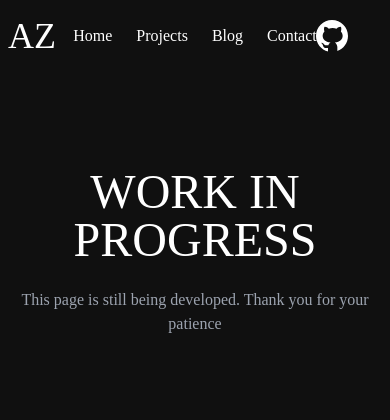
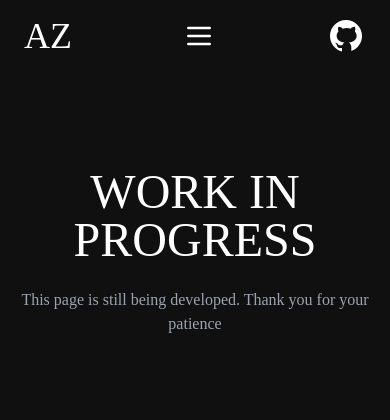
Before and after one commit to ahnaf-zamil/ahnafzamil.com, a Flask app: page /blog in a window 390 px wide. Shown: the top 420 px of the page. Run offline with Flask 3, Linux system fonts and the light colour scheme; some web fonts are replaced.

Commit message:
Made navbar responsive

```diff
--- a/app/templates/home.html
+++ b/app/templates/home.html
@@ -13,9 +13,9 @@
 <div id="home-hero" class="h-[calc(100vh-80px)] parallax text-center flex items-center justify-center relative">
   <div id="tsparticles" class="fixed z-[-1] opacity-20 top-0 h-full"></div>
   <div id="home-hero-text" class="margin-auto align-middle ">
-    <h1 class="text-6xl font-bold font-title">K.M AHNAF ZAMIL</h1>
-    <h2 class="text-theme-text text-xl mt-2">Backend & Systems Developer</h2>
-    <h3 class="text-theme-text text-xl mt-8">I build the things most people don’t see — until they break</h3>
+    <h1 class="text-5xl md:text-6xl font-bold font-title">K.M AHNAF ZAMIL</h1>
+    <h2 class="text-theme-text text-lg md:text-xl mt-2">Backend & Systems Developer</h2>
+    <h3 class="text-theme-text text-lg md:text-xl mt-8">I build the things most people don’t see — until they break</h3>
 
     <div id="hero-buttons" class="my-10">
       <a href="{{about['github_url']}}"         class="cursor-pointer relative inline-flex items-center justify-center p-0.5 mb-2 me-2 overflow-hidden text-sm
--- a/app/templates/macros/common.html
+++ b/app/templates/macros/common.html
@@ -1,38 +1,54 @@
 {% macro navbar(background="theme-bg") %}
 <nav class="py-4 px-2 h-[80px] bg-{{background}}">
-    <div class="container mx-auto flex items-center relative justify-between">
+    <div class="container px-4 mx-auto flex items-center relative justify-between">
         <div class="flex items-center space-x-4">
             <a href="/" class="z-2 font-title text-4xl select-none cursor-pointer">AZ</a>
         </div>
 
-        <div class="flex-1 flex justify-center absolute left-1/2 tran space-x-6 w-full -translate-x-1/2">
-            <a href="{{url_for('home')}}"
-                class="hover:text-indigo-200 hover:drop-shadow-[0_0_6px_#1e88e5] transition">Home</a>
-            <a href="{{url_for('projects')}}"
-                class="hover:text-indigo-200 hover:drop-shadow-[0_0_6px_#1e88e5] transition">Projects</a>
-            <a href="{{url_for('blog')}}"
-                class="hover:text-indigo-200 hover:drop-shadow-[0_0_6px_#1e88e5] transition">Blog</a>
-            <a href="{{url_for('contact')}}"
-                class="hover:text-indigo-200 hover:drop-shadow-[0_0_6px_#1e88e5] transition">Contact</a>
+        <div class="hidden sm:flex flex-1 justify-center absolute left-1/2 tran space-x-6 w-full -translate-x-1/2">
+            <a href="{{url_for('home')}}" class="hover:text-indigo-200 hover:drop-shadow-[0_0_6px_#1e88e5] transition">Home</a>
+            <a href="{{url_for('projects')}}" class="hover:text-indigo-200 hover:drop-shadow-[0_0_6px_#1e88e5] transition">Projects</a>
+            <a href="{{url_for('blog')}}" class="hover:text-indigo-200 hover:drop-shadow-[0_0_6px_#1e88e5] transition">Blog</a>
+            <a href="{{url_for('contact')}}" class="hover:text-indigo-200 hover:drop-shadow-[0_0_6px_#1e88e5] transition">Contact</a>
         </div>
+
+        <div class="sm:hidden flex items-center ">
+            <button id="hamburger" class="text-4xl">
+                <svg xmlns="http://www.w3.org/2000/svg" fill="none" viewBox="0 0 24 24" stroke="currentColor" class="h-8 w-8">
+                    <path stroke-linecap="round" stroke-linejoin="round" stroke-width="2" d="M4 6h16M4 12h16M4 18h16"></path>
+                </svg>
+            </button>
+        </div>
+
+        <div id="mobile-menu" class="hidden md:hidden absolute left-1/2 transform -translate-x-1/2 w-full bg-theme-bg top-[50px]">
+            <a href="{{url_for('home')}}" class="block px-4 py-2 text-center hover:text-indigo-200 hover:drop-shadow-[0_0_6px_#1e88e5] transition">Home</a>
+            <a href="{{url_for('projects')}}" class="block px-4 py-2 text-center hover:text-indigo-200 hover:drop-shadow-[0_0_6px_#1e88e5] transition">Projects</a>
+            <a href="{{url_for('blog')}}" class="block px-4 py-2 text-center hover:text-indigo-200 hover:drop-shadow-[0_0_6px_#1e88e5] transition">Blog</a>
+            <a href="{{url_for('contact')}}" class="block px-4 py-2 text-center hover:text-indigo-200 hover:drop-shadow-[0_0_6px_#1e88e5] transition">Contact</a>
+        </div>
+
         <div class="flex items-center space-x-4">
-            <a href="{{about['github_url']}}" target="_blank" class="z-2 font-title text-4xl select-none cursor-pointer"><svg
-                    class="h-10" xmlns="http://www.w3.org/2000/svg" x="0px" y="0px" width="100" height="100"
-                    viewBox="0,0,256,256">
-                    <g fill="#ffffff" fill-rule="nonzero" stroke="none" stroke-width="1" stroke-linecap="butt"
-                        stroke-linejoin="miter" stroke-miterlimit="10" stroke-dasharray="" stroke-dashoffset="0"
-                        font-family="none" font-weight="none" font-size="none" text-anchor="none"
-                        style="mix-blend-mode: normal">
+            <a href="{{about['github_url']}}" target="_blank" class="z-2 font-title text-4xl select-none cursor-pointer">
+                <svg class="h-10 w-10" xmlns="http://www.w3.org/2000/svg" x="0px" y="0px" width="100" height="100" viewBox="0,0,256,256">
+                    <g fill="#ffffff" fill-rule="nonzero" stroke="none" stroke-width="1" stroke-linecap="butt" stroke-linejoin="miter" stroke-miterlimit="10" stroke-dasharray="" stroke-dashoffset="0" font-family="none" font-weight="none" font-size="none" text-anchor="none" style="mix-blend-mode: normal">
                         <g transform="scale(8.53333,8.53333)">
-                            <path
-                                d="M15,3c-6.627,0 -12,5.373 -12,12c0,5.623 3.872,10.328 9.092,11.63c-0.056,-0.162 -0.092,-0.35 -0.092,-0.583v-2.051c-0.487,0 -1.303,0 -1.508,0c-0.821,0 -1.551,-0.353 -1.905,-1.009c-0.393,-0.729 -0.461,-1.844 -1.435,-2.526c-0.289,-0.227 -0.069,-0.486 0.264,-0.451c0.615,0.174 1.125,0.596 1.605,1.222c0.478,0.627 0.703,0.769 1.596,0.769c0.433,0 1.081,-0.025 1.691,-0.121c0.328,-0.833 0.895,-1.6 1.588,-1.962c-3.996,-0.411 -5.903,-2.399 -5.903,-5.098c0,-1.162 0.495,-2.286 1.336,-3.233c-0.276,-0.94 -0.623,-2.857 0.106,-3.587c1.798,0 2.885,1.166 3.146,1.481c0.896,-0.307 1.88,-0.481 2.914,-0.481c1.036,0 2.024,0.174 2.922,0.483c0.258,-0.313 1.346,-1.483 3.148,-1.483c0.732,0.731 0.381,2.656 0.102,3.594c0.836,0.945 1.328,2.066 1.328,3.226c0,2.697 -1.904,4.684 -5.894,5.097c1.098,0.573 1.899,2.183 1.899,3.396v2.734c0,0.104 -0.023,0.179 -0.035,0.268c4.676,-1.639 8.035,-6.079 8.035,-11.315c0,-6.627 -5.373,-12 -12,-12z">
-                            </path>
+                            <path d="M15,3c-6.627,0 -12,5.373 -12,12c0,5.623 3.872,10.328 9.092,11.63c-0.056,-0.162 -0.092,-0.35 -0.092,-0.583v-2.051c-0.487,0 -1.303,0 -1.508,0c-0.821,0 -1.551,-0.353 -1.905,-1.009c-0.393,-0.729 -0.461,-1.844 -1.435,-2.526c-0.289,-0.227 -0.069,-0.486 0.264,-0.451c0.615,0.174 1.125,0.596 1.605,1.222c0.478,0.627 0.703,0.769 1.596,0.769c0.433,0 1.081,-0.025 1.691,-0.121c0.328,-0.833 0.895,-1.6 1.588,-1.962c-3.996,-0.411 -5.903,-2.399 -5.903,-5.098c0,-1.162 0.495,-2.286 1.336,-3.233c-0.276,-0.94 -0.623,-2.857 0.106,-3.587c1.798,0 2.885,1.166 3.146,1.481c0.896,-0.307 1.88,-0.481 2.914,-0.481c1.036,0 2.024,0.174 2.922,0.483c0.258,-0.313 1.346,-1.483 3.148,-1.483c0.732,0.731 0.381,2.656 0.102,3.594c0.836,0.945 1.328,2.066 1.328,3.226c0,2.697 -1.904,4.684 -5.894,5.097c1.098,0.573 1.899,2.183 1.899,3.396v2.734c0,0.104 -0.023,0.179 -0.035,0.268c4.676,-1.639 8.035,-6.079 8.035,-11.315c0,-6.627 -5.373,-12 -12,-12z"></path>
                         </g>
                     </g>
-                </svg></a>
+                </svg>
+            </a>
         </div>
     </div>
 </nav>
+
+<script>
+    const hamburger = document.getElementById('hamburger');
+    const mobileMenu = document.getElementById('mobile-menu');
+
+    hamburger.addEventListener('click', () => {
+        mobileMenu.classList.toggle('hidden');
+    });
+</script>
 {% endmacro %}
 
 
```
Also changed, not shown: app/static/css/tailwind.css.
